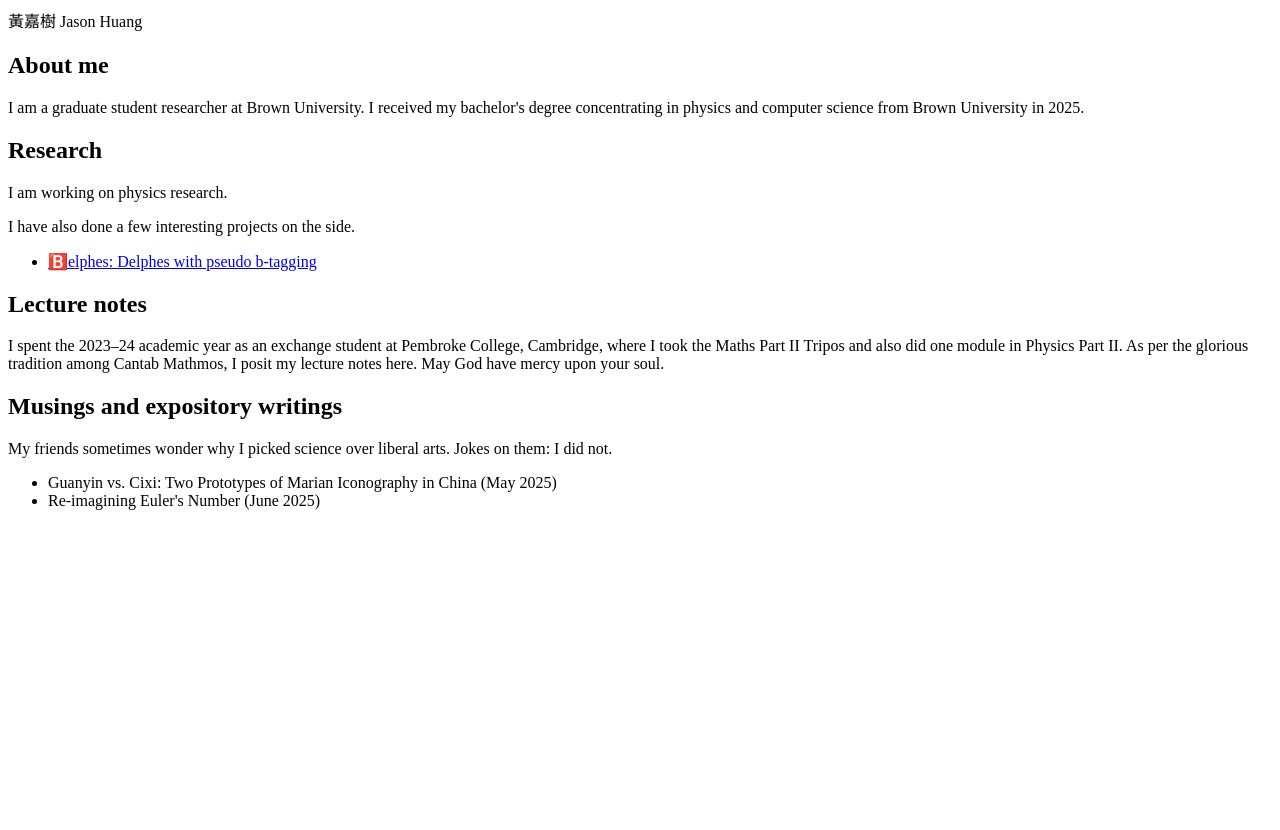
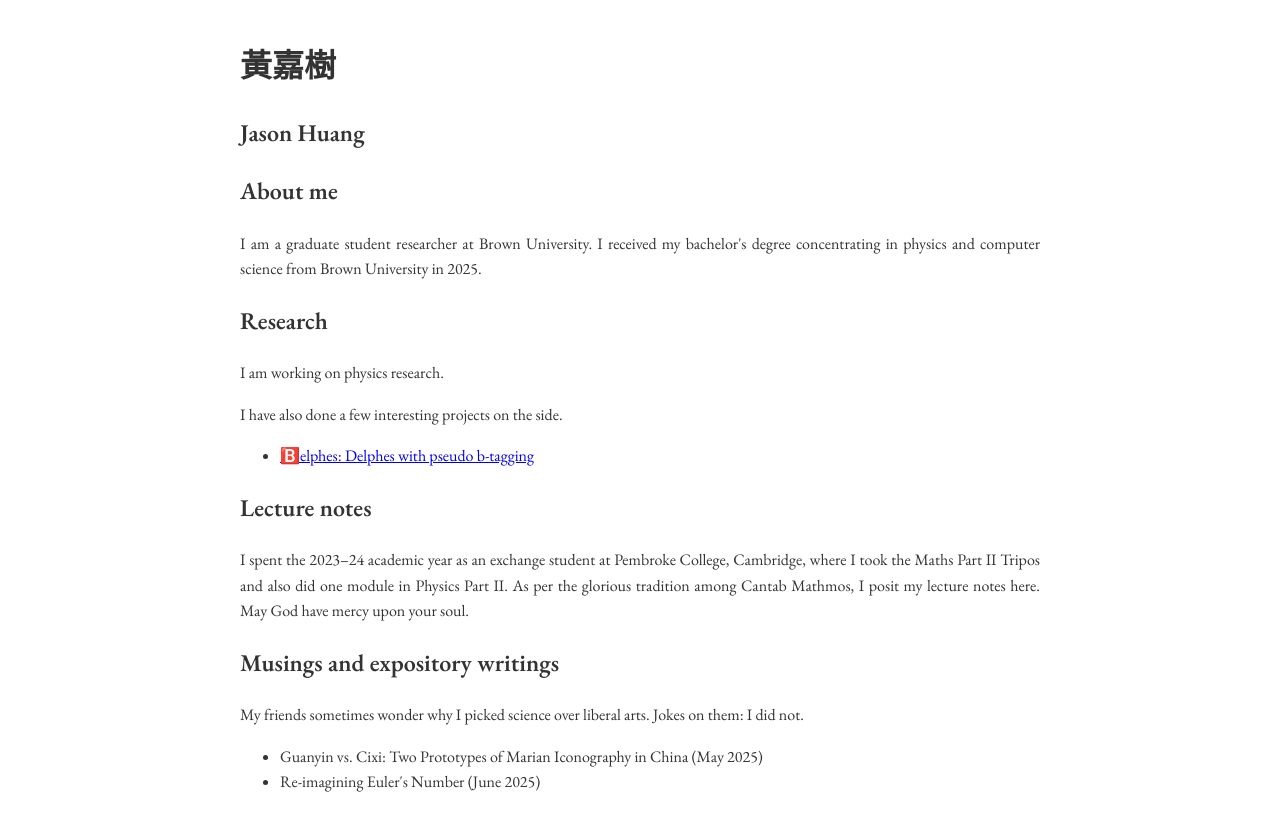
Before and after one commit to jiashu-huang/jiashu-huang.github.io, a plain HTML site: page index.html in a window 1280 px wide. Before the commit the page ends 800 px from the top, so only its background shows below. Drawn offline with nearby package versions, Linux system fonts and the light colour scheme.

Commit message:
update font

```diff
--- a/index.html
+++ b/index.html
@@ -1,14 +1,15 @@
 <!DOCTYPE HTML>
-<html>
+<html lang="en">
 <head>
-    <meta charset="utf-8" />
+    <meta charset="utf-8">
+    <meta name="viewport" content="width=device-width, initial-scale=1">
+    <link rel="stylesheet" href="style.css">
     <title>Jason Huang 黃嘉樹</title>
-    <meta name="viewport" content="width=device-width, initial-scale=1" />
 </head>
 <body>
     <header>
-    黃嘉樹
-    Jason Huang
+    <h1>黃嘉樹</h1>
+    <h2>Jason Huang</h2>
     </header>
     <main>
     <section>
--- a/style.css
+++ b/style.css
@@ -1,5 +1,7 @@
+@import url('https://fonts.googleapis.com/css2?family=EB+Garamond:ital,wght@0,400;0,500;0,600;1,400&display=swap');
+
 body {
-    font-family: 'Garamond', 'EB Garamond', 'Times New Roman', serif;
+    font-family: 'EB Garamond', 'Garamond', 'Times New Roman', serif;
     line-height: 1.6;
     color: #333333;
     max-width: 800px;
```
